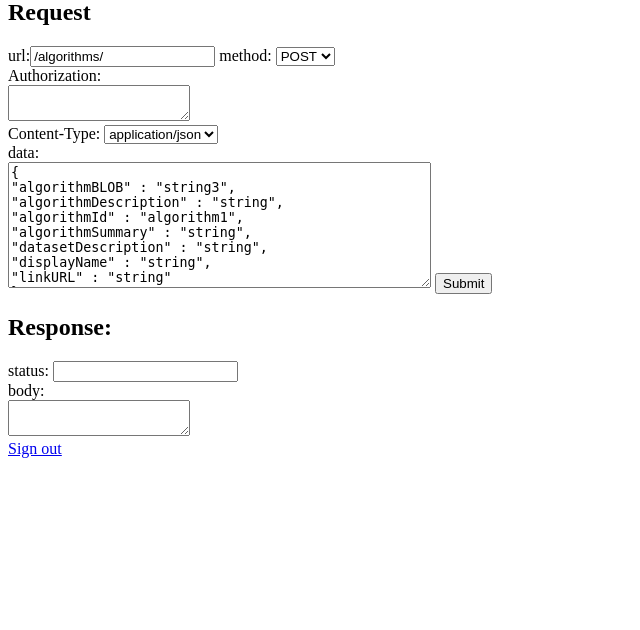
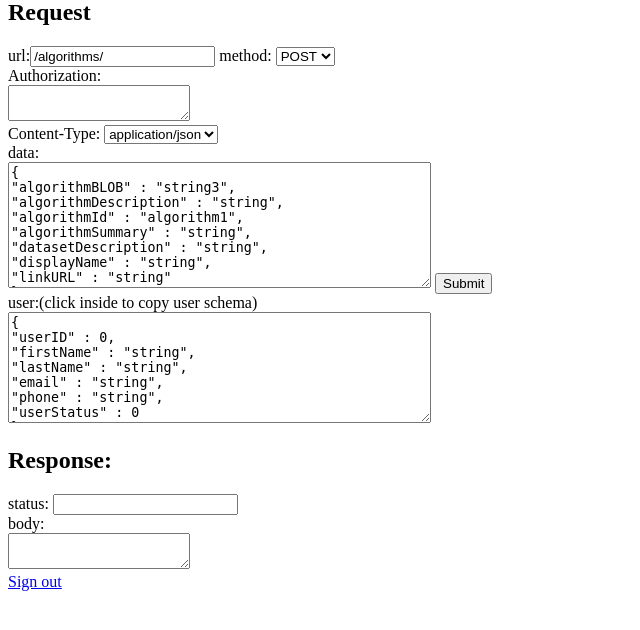
Before and after one commit to DamianBodys/17Z, a Flask app: page /authentication.html in a window 1280 px wide. Shown: the part 81-711 px from the top of the page, without its empty margins (0-640 px from the left). Run offline with Flask 2, Linux system fonts and the light colour scheme; some libraries are stand-ins or nearby versions.

Commit message:
undecided if user_id is str or int

```diff
--- a/authentication.py
+++ b/authentication.py
@@ -6,6 +6,8 @@ from dao import User
 
 def get_user_from_id_token(id_token):
     """
+    Extracts user data from Google Identity Platform id_token.
+    There is no phone in id_token so it's set to ""
     :param id_token:
     :return: User object
     """
--- a/main.py
+++ b/main.py
@@ -147,7 +147,7 @@ def create_user(user_id=None):
     """
     if request.headers['Content-Type'] == 'application/json':
         dict_data = {
-            'userID': user_id,
+            'userID': 0,
             'firstName': "",
             'lastName': "",
             'email': "",
@@ -160,7 +160,7 @@ def create_user(user_id=None):
     else:
         data = {
             "code": 400,
-            "fields": "string",
+            "fields": "Content-Type",
             "message": "Malformed Data"
         }
         js = json.dumps(data)
@@ -178,7 +178,7 @@ def create_user(user_id=None):
     else:
         data = {
             "code": 400,
-            "fields": "string",
+            "fields": "returned_code",
             "message": "Malformed Data"
         }
         js = json.dumps(data)
@@ -190,7 +190,7 @@ def create_user(user_id=None):
 @authenticated
 def self_sign_on(user_id = None):
     """
-    :param user_id: from Google id_token supplied in header Authenticate: Bearer <id_token>
+    :param user_id: 'sub' field from Google id_token supplied in header Authenticate: Bearer <id_token>
     :return: OK
     """
     user = get_user_from_id_token(request.headers['Authorization'].split(" ")[1])
--- a/templates/authentication.html
+++ b/templates/authentication.html
@@ -40,6 +40,15 @@
 "linkURL" : "string"
 }</textarea></label>
 <input type="submit" name="submit" value="Submit"><br>
+  <label>user:(click inside to copy user schema)<br>
+  <textarea name="user_data" rows="7" cols="50" readonly onclick="changeData();">{
+"userID" : 0,
+"firstName" : "string",
+"lastName" : "string",
+"email" : "string",
+"phone" : "string",
+"userStatus" : 0
+}</textarea></label><br>
 <h2>Response:</h2>
 status: <input type="text" name="rstatus" readonly><br>
 body:<br>
@@ -47,6 +56,10 @@ body:<br>
 </form>
 <a href="#" onclick="signOut();">Sign out</a>
 <script>
+  function changeData(){
+    // change data
+    ($('textarea[name=data]')).val(($('textarea[name=user_data]' )).val());
+  };
   function onSignIn(googleUser) {
     // Useful data for your client-side scripts:
     var profile = googleUser.getBasicProfile();
```
